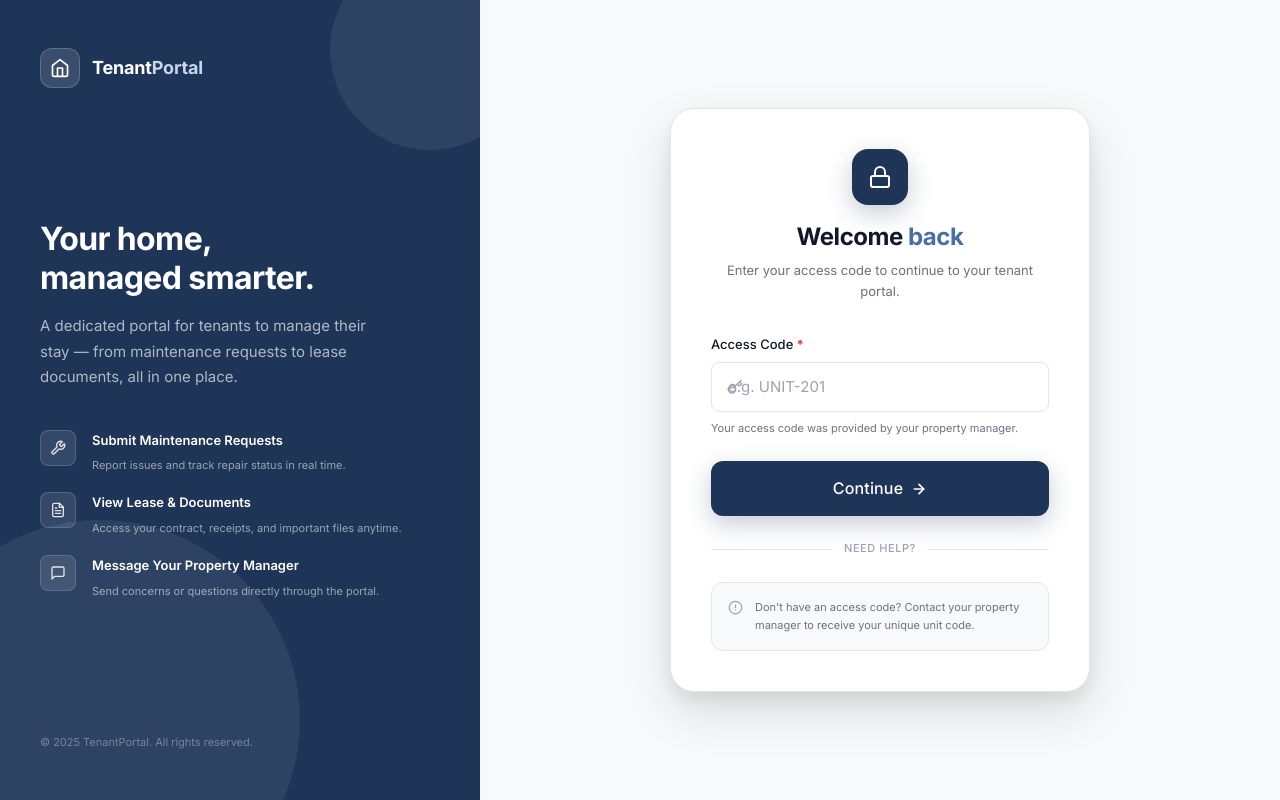
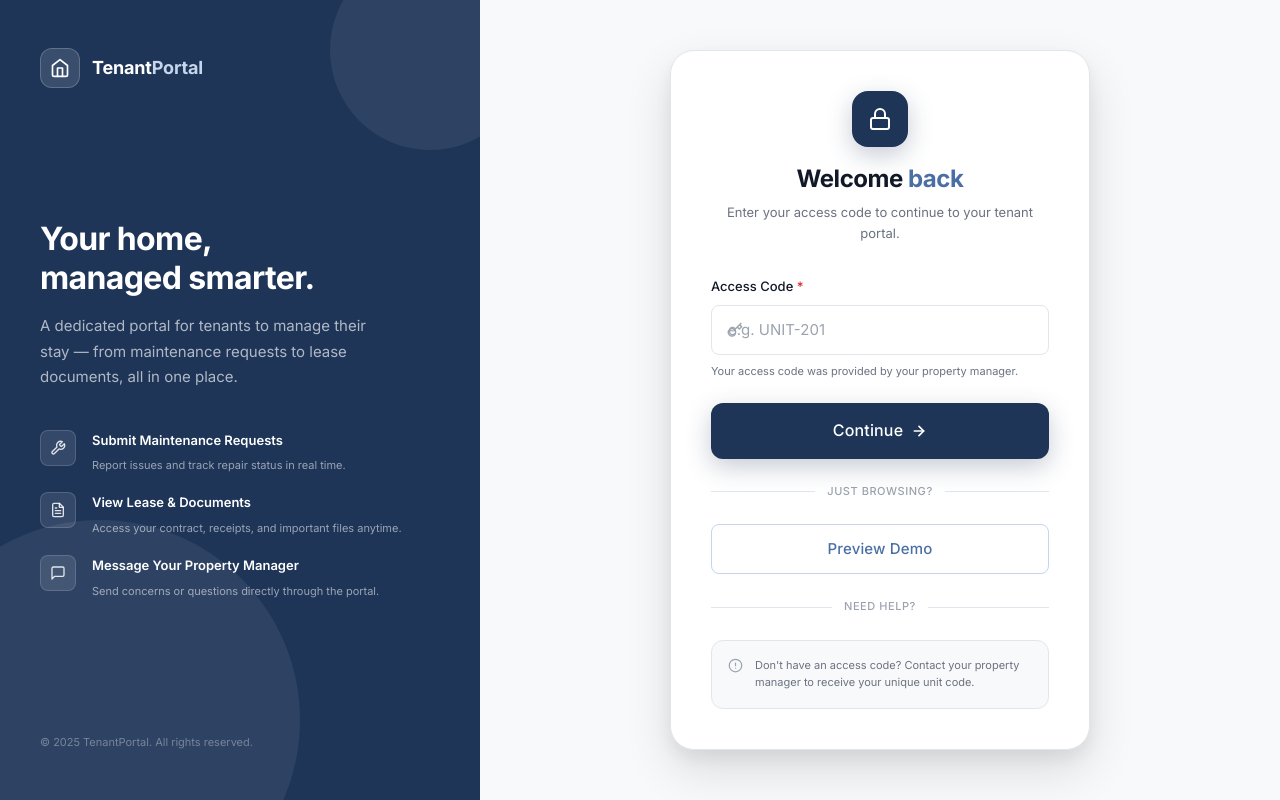
Before and after one commit to rocuadratva/tenant-portal-ui, a plain HTML site: page index.html in a window 1280 px wide. Drawn offline with Linux system fonts and the light colour scheme.

Commit message:
Add demo preview button on login page

```diff
--- a/index.html
+++ b/index.html
@@ -153,8 +153,14 @@
           </div>
         </form>
 
+        <!-- Demo preview -->
+        <div class="divider--label mt-8">Just browsing?</div>
+        <button type="button" id="demo-btn" class="btn btn--secondary btn--full" onclick="sessionStorage.setItem('accessCode','DEMO'); window.location.href='dashboard.html';">
+          Preview Demo
+        </button>
+
         <!-- Divider + help -->
-        <div class="divider--label mt-8">Need help?</div>
+        <div class="divider--label mt-6">Need help?</div>
 
         <div style="display: flex; align-items: flex-start; gap: 0.75rem; background: var(--color-surface-2); border: 1px solid var(--color-border); border-radius: var(--radius-lg); padding: var(--space-4);">
           <span style="color: var(--color-text-subtle); flex-shrink: 0; margin-top: 1px;">
```
